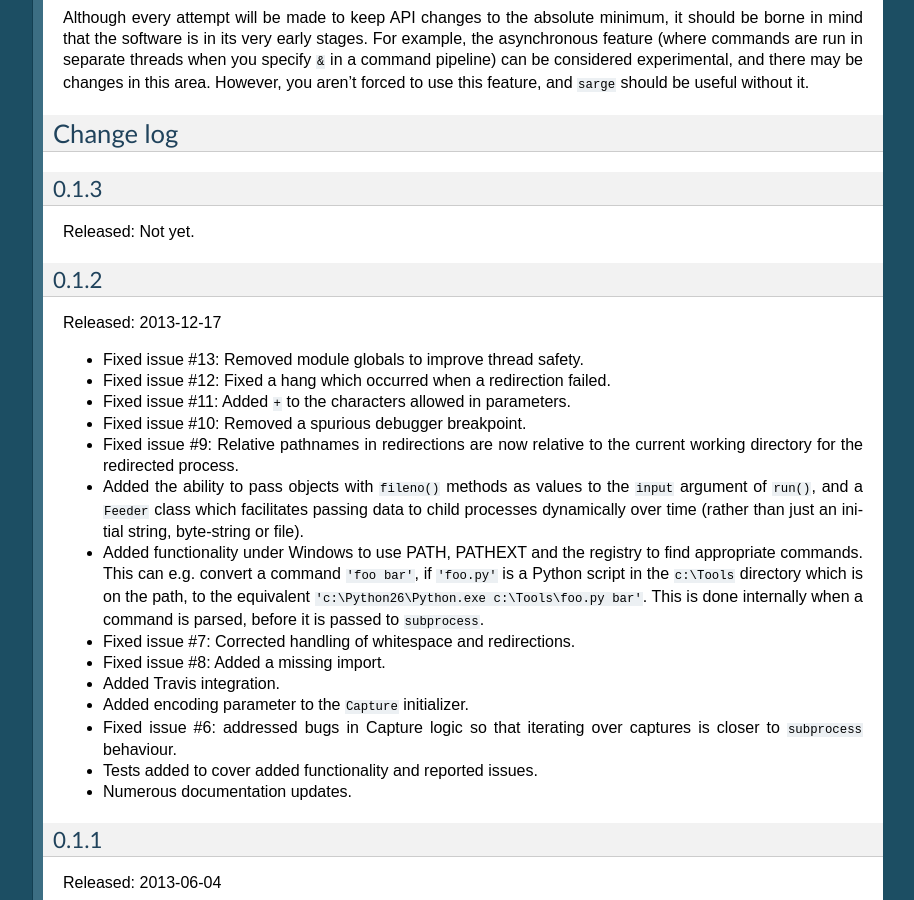
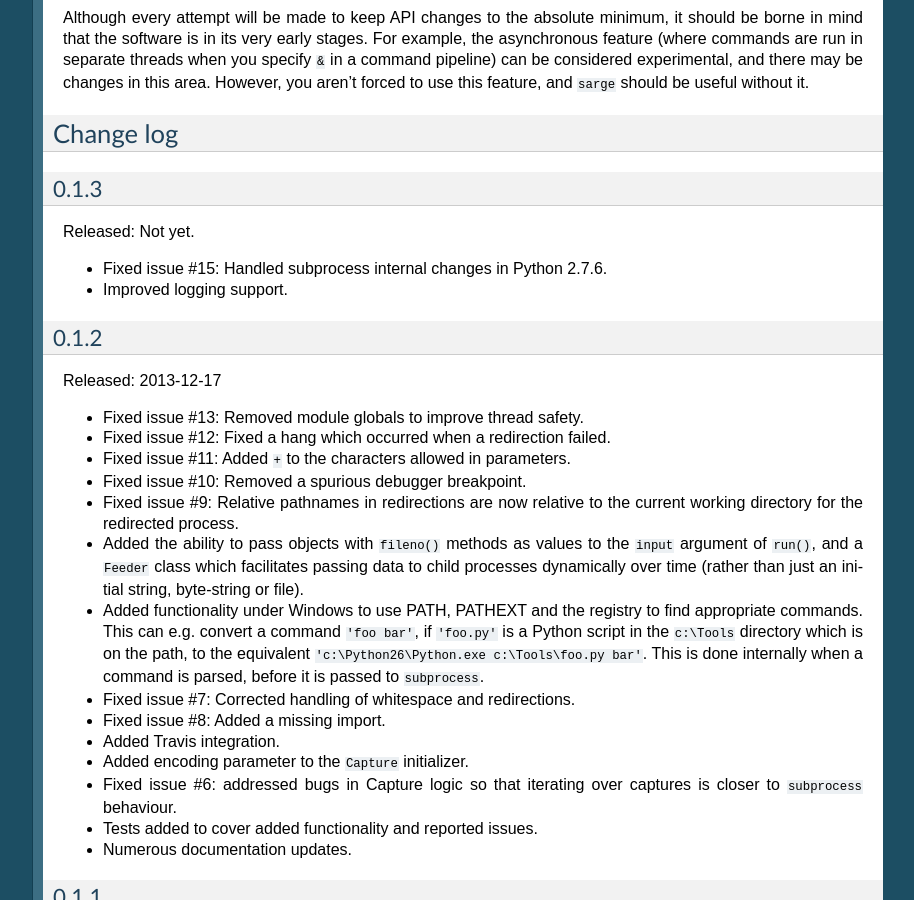
Before and after one commit to jayvdb/sarge, a Sphinx documentation site: the page built from docs/overview.rst, in a window 1280 px wide and 900 px high, scrolled down 3512 px. Shown: the whole window, without its empty margins (187-1101 px from the left). Built offline with Sphinx 7.4.7, drawn with Linux system fonts in a browser that asks for light colours; formulas are drawn with MathJax 3.

Commit message:
Updated documentation.

```diff
--- a/README.rst
+++ b/README.rst
@@ -24,11 +24,11 @@ Availability & Documentation
 ----------------------------
 The latest version of sarge can be found at::
 
-    https://bitbucket.org/vinay.sajip/sarge/
+    `<https://bitbucket.org/vinay.sajip/sarge/>_`
 
 The latest documentation (kept updated between releases) is at::
 
-    http://sarge.readthedocs.org/
+    `<http://sarge.readthedocs.org/>`_
 
 Please report any problems or suggestions for improvement either via the
 `mailing list <http://groups.google.com/group/python-sarge/>`_ or the `issue
--- a/docs/overview.rst
+++ b/docs/overview.rst
@@ -224,6 +224,10 @@ Change log
 
 Released: Not yet.
 
+- Fixed issue #15: Handled subprocess internal changes in Python 2.7.6.
+
+- Improved logging support.
+
 0.1.2
 ~~~~~
 
```
